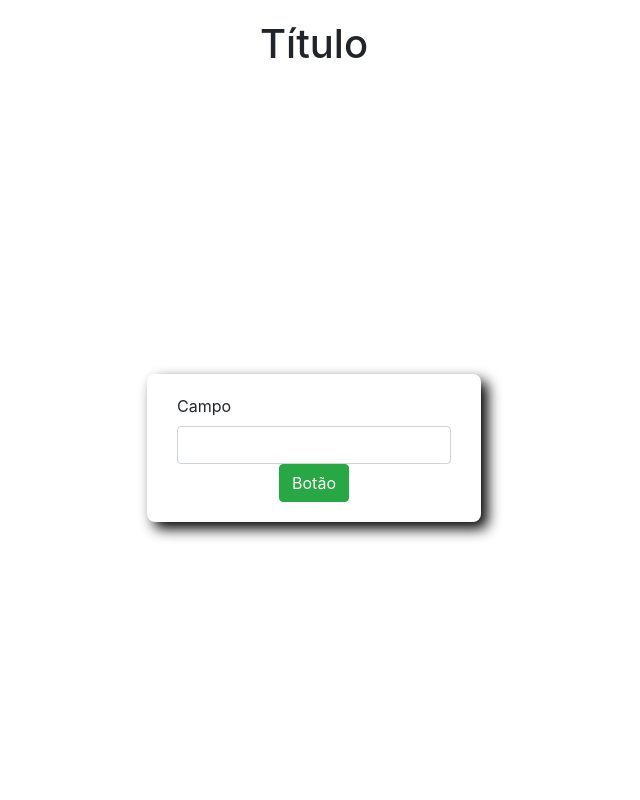
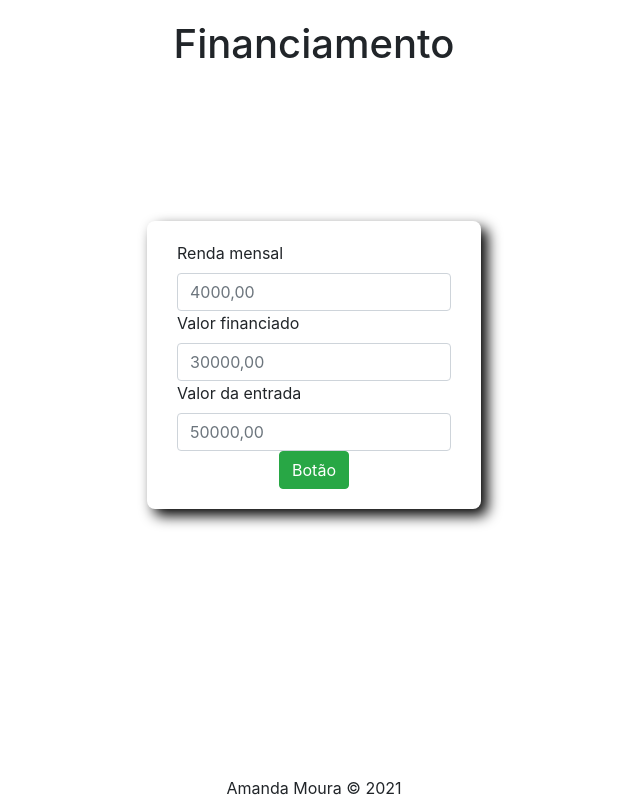
Before and after one commit to AmandaMS09/financiamentos, a plain HTML site: page index.html in a window 1280 px wide. Shown: the whole page, without its empty margins (326-966 px from the left). Drawn offline with nearby package versions, Linux system fonts and the light colour scheme.

Commit message:
git bash -M main

```diff
--- a/index.html
+++ b/index.html
@@ -11,23 +11,33 @@
     <link rel="stylesheet" href="https://cdn.jsdelivr.net/npm/bootstrap@4.5.3/dist/css/bootstrap.min.css"
       integrity="sha384-TX8t27EcRE3e/ihU7zmQxVncDAy5uIKz4rEkgIXeMed4M0jlfIDPvg6uqKI2xXr2" crossorigin="anonymous" />
     <!--Título-->
-    <title>Modelo</title>
+    <title>Projeção de financiamento</title>
 </head>
 
 <body>
     <!--Título-->
     <header>
-        <h1 class="text-center">Título</h1>
+        <h1 class="text-center">Financiamento</h1>
     </header>
 
     <!--Formulário-->
     <section>
         <form>
             <div class="collumn justify-content-center align-items-center" id="campos">
-                <!--Campo 1-->
+                <!--Renda-->
                 <div class="col-auto">
-                    <label class="form-label">Campo</label>
-                    <input type="text" id="campo" name="campo" class="form-control" required>
+                    <label class="form-label">Renda mensal</label>
+                    <input type="number" id="renda" name="renda" class="form-control" step="0.01" placeholder="4000,00" required>
+                </div>
+                <!--Financiamento-->
+                <div class="col-auto">
+                    <label class="form-label">Valor financiado</label>
+                    <input type="number" id="financiamento" name="financiamento" class="form-control" step="0.01" placeholder="30000,00" required>
+                </div>
+                <!--Renda-->
+                <div class="col-auto">
+                    <label class="form-label">Valor da entrada</label>
+                    <input type="number" id="entrada" name="entrada" class="form-control" step="0.01" placeholder="50000,00" required>
                 </div>
             </div>
             <!--Botão-->
@@ -37,8 +47,12 @@
         </form>
     </section>
 
+    <p id="resultado"></p>
+
     <!--Footer-->
-    <footer></footer>
+    <footer>
+        <span>Amanda Moura © 2021</span>
+    </footer>
 
     <!--Interação-->
     <script src="js/script.js"></script>
```
Also changed, not shown: 1 other file.
